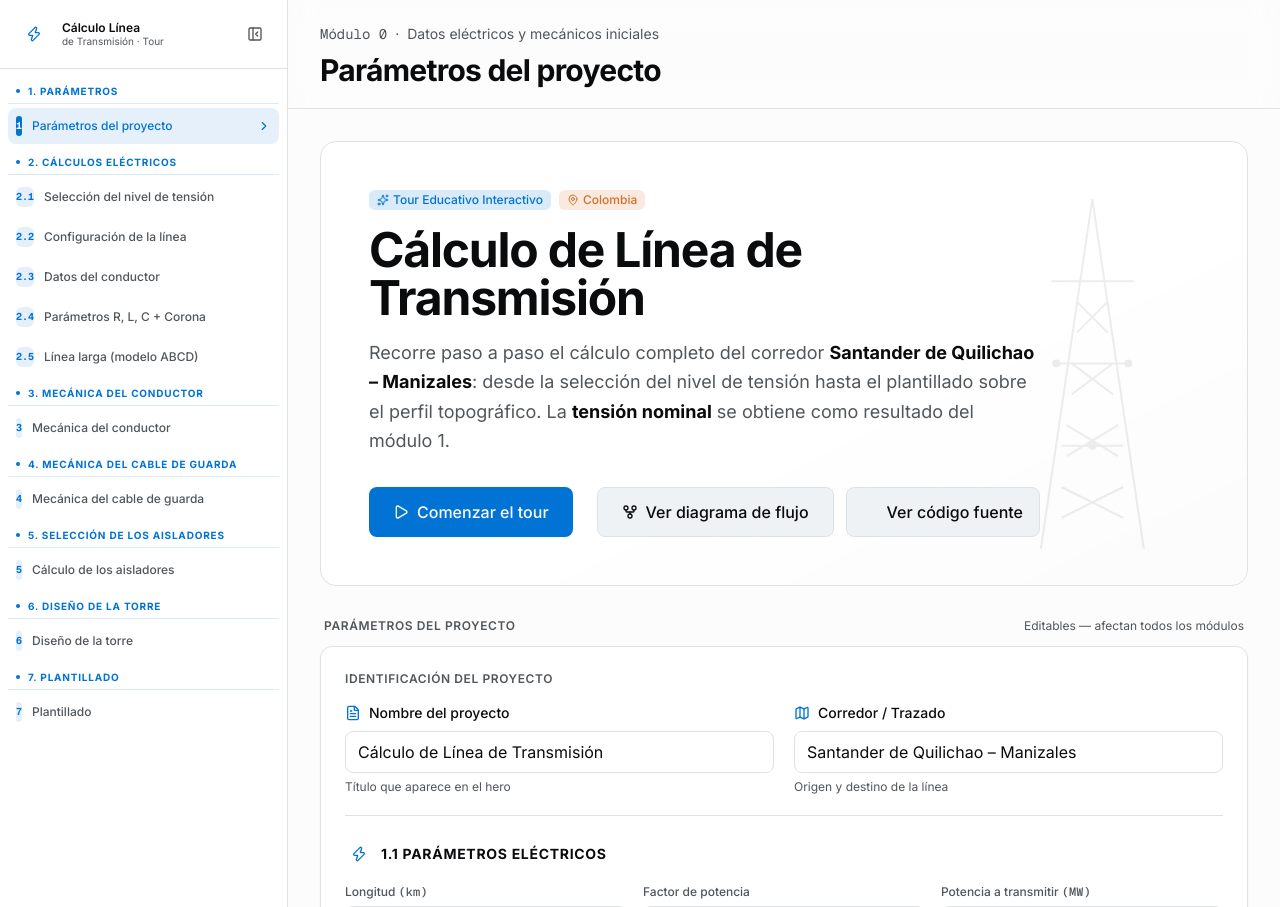
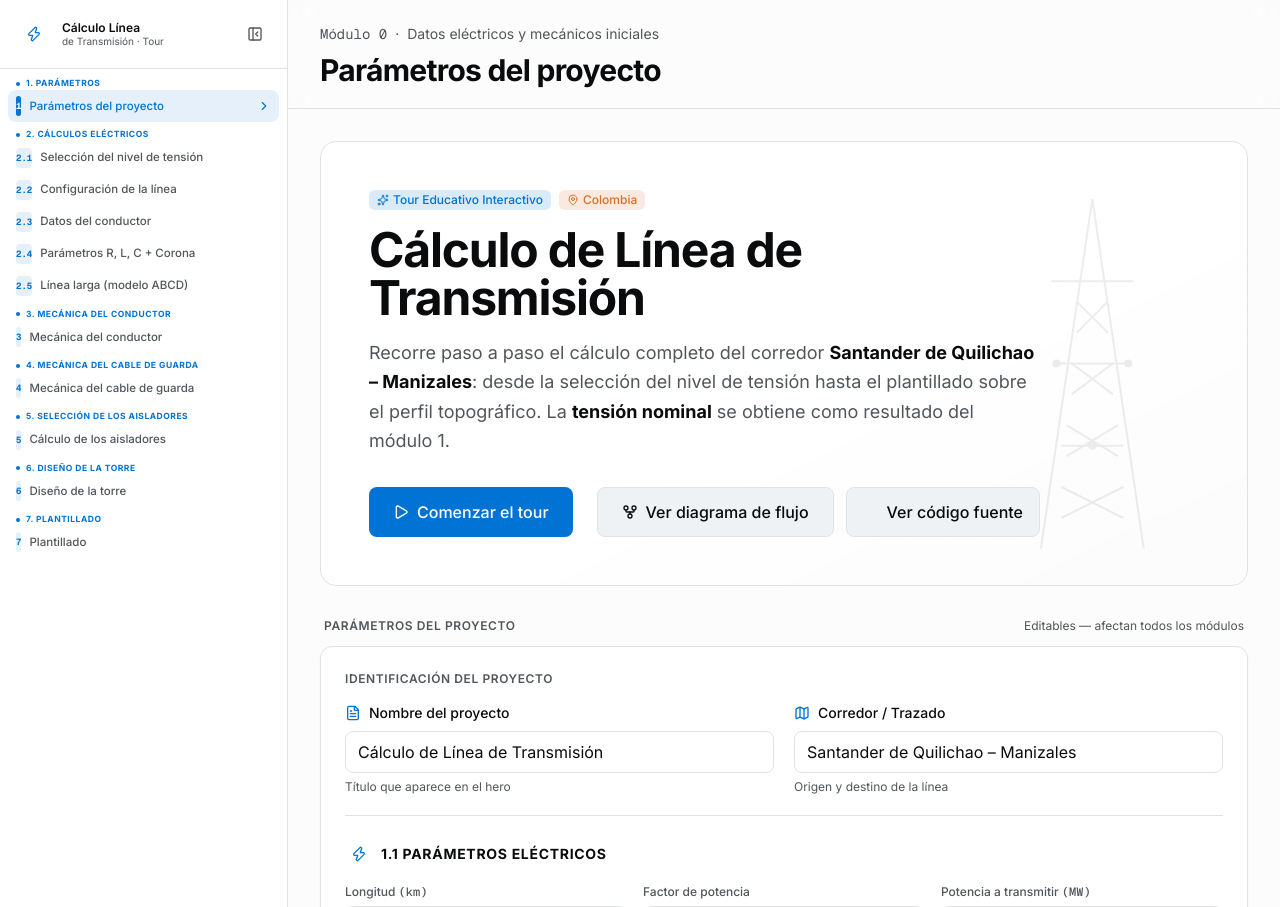
Before and after one commit to geovanilozano/calculo-linea-transmision, a Flask app: page /modulo/0 in a window 1280 px wide. Shown: the top 907 px of the page. Run offline with Flask 3, Linux system fonts and the light colour scheme; style sheets or scripts are compiled from the project's sources; some libraries are stand-ins or nearby versions.

Commit message:
fix: sidebar más compacto — headers más pequeños y menos espacio entre items
CAMBIOS:
- Headers de sección: 10px → 8.5px (más compactos, caben en una línea)
- letter-spacing: 0.08em → 0.06em
- line-height headers: 1.2 → 1.1
- Padding header: pt-3 pb-1.5 → pt-2 pb-0.5 (menos espacio antes y después)
- Quitado border-bottom (era ruido visual)
- Padding items: py-2 px-2 gap-2.5 → py-1.5 px-2 gap-2
- Margin entre items: mt-1 → quitado (apilados directamente)
- Font items: 12px → 11.5px (un poco más compacto)
- Badges: 30x22 → 26x18 (más pequeños y discretos)
- Padding nav: py-3 → py-2

Resultado: caben las 11 entradas de los 7 secciones sin scroll vertical
en pantallas de 800+ px de alto. Sigue siendo legible.

```diff
--- a/templates/base.html
+++ b/templates/base.html
@@ -100,37 +100,36 @@
       </div>
 
       {# Navegación de módulos — agrupados por sección igual que el documento #}
-      <nav class="flex-1 py-3 overflow-y-auto overflow-x-hidden px-2">
+      <nav class="flex-1 py-2 overflow-y-auto overflow-x-hidden px-2">
         {# Agrupar módulos por sección sin perder el orden original #}
         {% set ns = namespace(seccion_actual='') %}
         {% for mod_id, mod_slug, mod_nombre, mod_desc, mod_seccion, mod_numero in MODULOS %}
           {% if mod_seccion != ns.seccion_actual %}
             {% set ns.seccion_actual = mod_seccion %}
-            {# Header de sección — más limpio, con barra lateral azul #}
+            {# Header de sección — compacto sin línea para no ocupar espacio extra #}
             <div x-show="sidebarExpanded" x-transition.opacity
-                 class="flex items-center gap-2 px-2 pt-3 pb-1.5 first:pt-1"
-                 style="border-bottom: 1px solid color-mix(in oklch, var(--primary) 15%, transparent);">
+                 class="flex items-center gap-1.5 px-2 pt-2 pb-0.5 first:pt-0.5">
               <span class="size-1 rounded-full" style="background: var(--primary);"></span>
-              <span class="text-[10px] font-bold uppercase" style="color: var(--primary); letter-spacing: 0.08em; line-height: 1.2;">
+              <span class="font-bold uppercase" style="color: var(--primary); letter-spacing: 0.06em; line-height: 1.1; font-size: 8.5px;">
                 {{ mod_seccion }}
               </span>
             </div>
             {# Separador minimalista cuando colapsado #}
-            <div x-show="!sidebarExpanded" x-transition.opacity class="my-2 mx-1">
+            <div x-show="!sidebarExpanded" x-transition.opacity class="my-1.5 mx-1">
               <div class="h-px" style="background: color-mix(in oklch, var(--primary) 30%, transparent);"></div>
             </div>
           {% endif %}
           <a href="{{ url_for('modulo', modulo_id=mod_id) }}"
-             :class="sidebarExpanded ? 'py-2 px-2 gap-2.5' : 'justify-center !px-0 !gap-0 py-2'"
+             :class="sidebarExpanded ? 'py-1.5 px-2 gap-2' : 'justify-center !px-0 !gap-0 py-1.5'"
              :title="sidebarExpanded ? '' : '{{ mod_numero }} · {{ mod_nombre }}'"
-             class="{% if mod_id == modulo_id %}sidebar-link-active{% else %}sidebar-link{% endif %} mt-1"
-             style="font-size: 12px;">
-            <span class="rounded-md text-[10px] font-mono font-bold grid place-items-center shrink-0"
+             class="{% if mod_id == modulo_id %}sidebar-link-active{% else %}sidebar-link{% endif %}"
+             style="font-size: 11.5px;">
+            <span class="rounded text-[9px] font-mono font-bold grid place-items-center shrink-0"
                   :style="'{% if mod_id == modulo_id %}background: var(--primary); color: var(--primary-foreground);{% else %}background: color-mix(in oklch, var(--primary) 10%, transparent); color: var(--primary);{% endif %}'"
-                  style="min-width: 30px; height: 22px; padding: 0 5px;">
+                  style="min-width: 26px; height: 18px; padding: 0 4px;">
               {{ mod_numero }}
             </span>
-            <span class="flex-1 truncate" x-show="sidebarExpanded" x-transition.opacity style="line-height: 1.35;">{{ mod_nombre }}</span>
+            <span class="flex-1 truncate" x-show="sidebarExpanded" x-transition.opacity style="line-height: 1.3;">{{ mod_nombre }}</span>
             {% if mod_id == modulo_id %}
               <i data-lucide="chevron-right" class="size-3.5 text-primary shrink-0" x-show="sidebarExpanded" x-transition.opacity></i>
             {% endif %}
```
